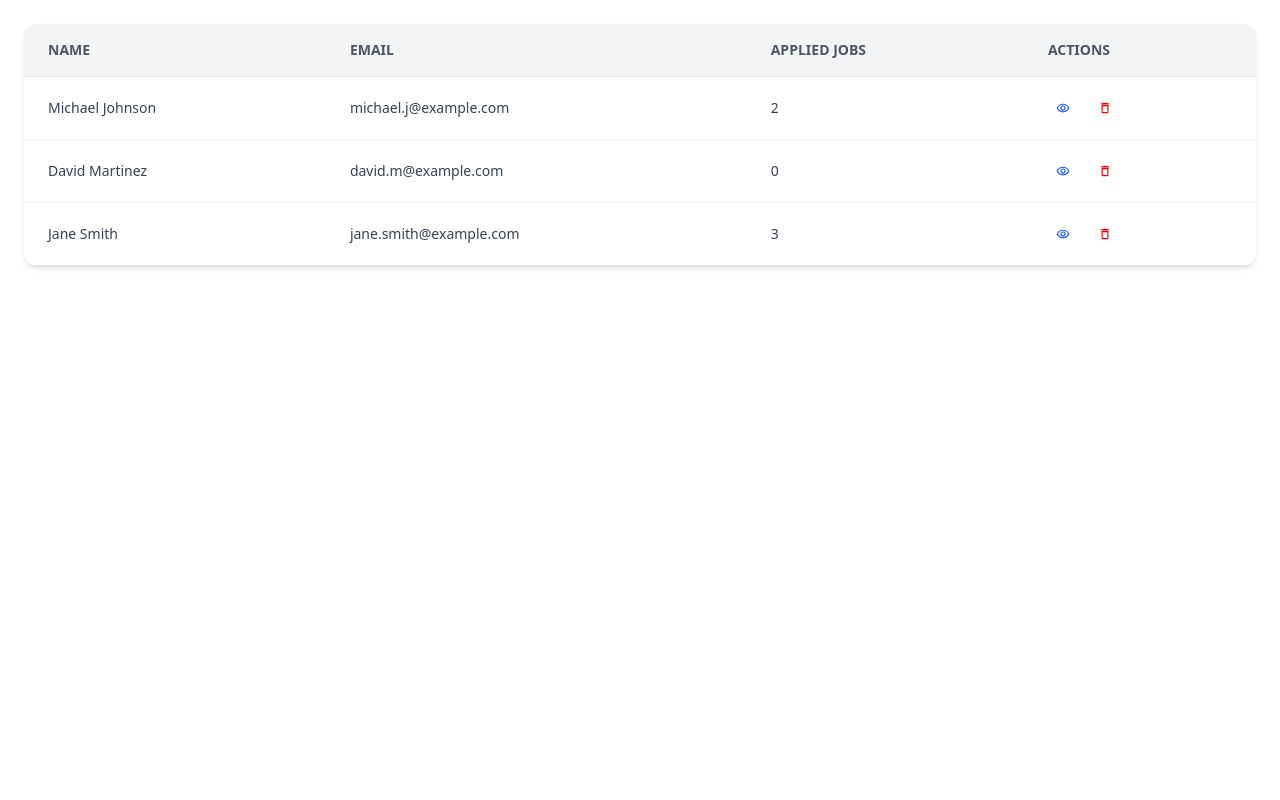
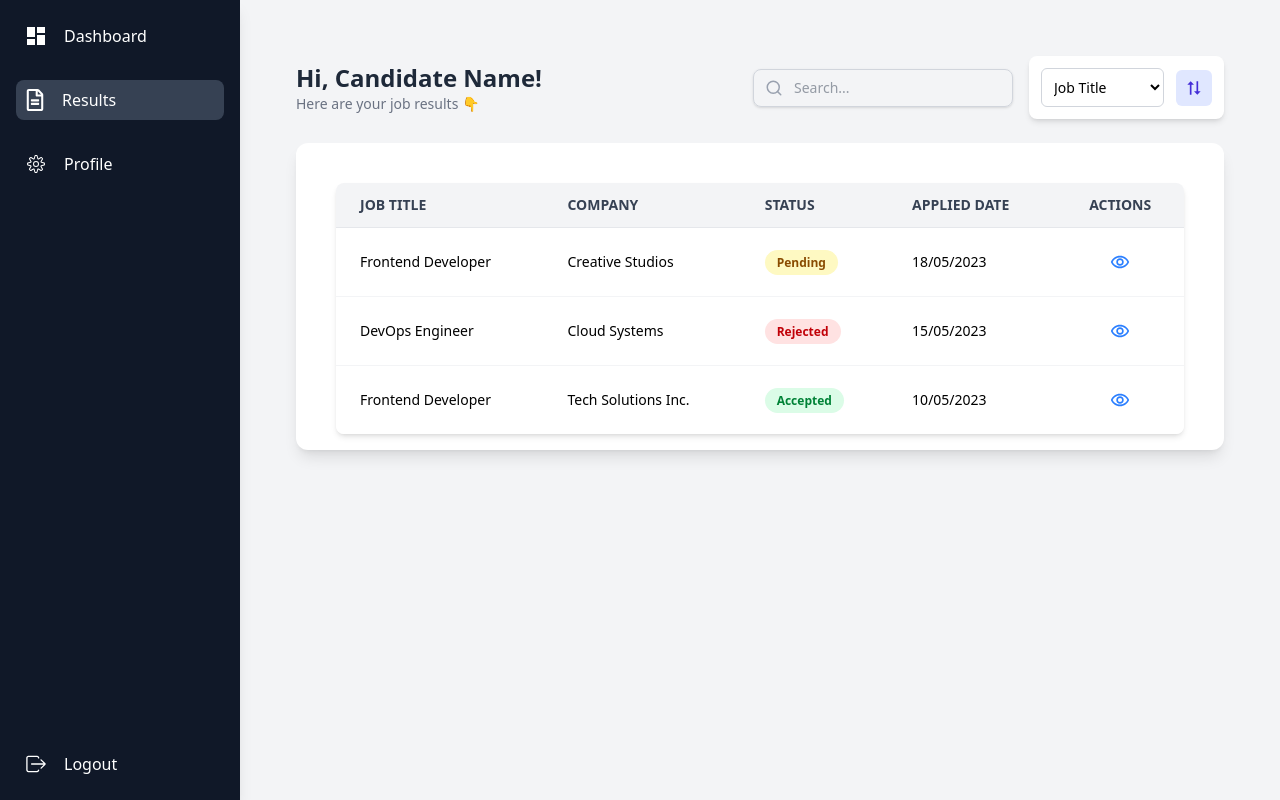
Before and after one commit to Ahmed-Silat/FYP, a React (Vite) app in the folder fyp-frontend/: page /candidate/results in a window 1280 px wide. Built offline with nearby package versions, Linux system fonts and the light colour scheme; no server answers.

Commit message:
candidate dashboard results and profile pages UI setup

```diff
--- a/fyp-frontend/package.json
+++ b/fyp-frontend/package.json
@@ -15,7 +15,8 @@
     "react": "^19.1.0",
     "react-dom": "^19.1.0",
     "react-icons": "^5.5.0",
-    "react-router": "^7.6.0"
+    "react-router": "^7.6.0",
+    "react-router-dom": "^7.6.0"
   },
   "devDependencies": {
     "@eslint/js": "^9.25.0",
--- a/fyp-frontend/src/App.jsx
+++ b/fyp-frontend/src/App.jsx
@@ -1,7 +1,7 @@
 import { useState } from "react";
 import "./App.css";
 import Login from "./pages/login-signup/Login";
-import { BrowserRouter, Route, Routes } from "react-router";
+import { BrowserRouter as Router, Route, Routes } from "react-router";
 import Signup from "./pages/login-signup/Signup";
 import CandidateDashboard from "./pages/candidate/CandidateDashboard";
 import Sidebar from "./Components/Sidebar";
@@ -13,6 +13,8 @@ import Profile from "./pages/user-profile/Profile";
 import HrResponsesTable from "./Components/HrResponsesTable";
 import AdminHrManagement from "./Components/AdminHrManagement";
 import AdminCandidateManagement from "./Components/AdminCandidateManagement";
+import CandidateLayout from "./Components/CandidateLayout";
+import Results from "./pages/candidate/Results";
 function App() {
   return (
     <>
@@ -31,7 +33,18 @@ function App() {
       {/* <Profile /> */}
       {/* <HrResponsesTable /> */}
       {/* <AdminHrManagement /> */}
-      <AdminCandidateManagement />
+      {/* <AdminCandidateManagement /> */}
+      {/* <CandidateDashboard /> */}
+      <Router>
+        <Routes>
+          {/* Candidate Layout Route */}
+          <Route path="/candidate" element={<CandidateLayout />}>
+            <Route path="dashboard" element={<CandidateDashboard />} />
+            <Route path="profile" element={<Profile />} />
+            <Route path="results" element={<Results />} />
+          </Route>
+        </Routes>
+      </Router>
     </>
   );
 }
--- /dev/null
+++ b/fyp-frontend/src/Components/CandidateLayout.jsx
@@ -0,0 +1,17 @@
+// src/Layouts/CandidateLayout.jsx
+import React from "react";
+import Sidebar from "./Sidebar";
+import { Outlet } from "react-router-dom";
+
+const CandidateLayout = () => {
+  return (
+    <div className="flex h-screen bg-gray-100">
+      <Sidebar />
+      <main className="flex-1 overflow-y-auto p-6">
+        <Outlet />
+      </main>
+    </div>
+  );
+};
+
+export default CandidateLayout;
--- a/fyp-frontend/src/Components/Sidebar.jsx
+++ b/fyp-frontend/src/Components/Sidebar.jsx
@@ -1,31 +1,34 @@
 import React from "react";
+import { NavLink } from "react-router-dom";
 import { MdDashboard } from "react-icons/md";
 import { FaRegFileAlt } from "react-icons/fa";
 import { CiSettings } from "react-icons/ci";
 import { IoIosLogOut } from "react-icons/io";
 
 const Sidebar = () => {
+  const linkClasses = ({ isActive }) =>
+    `flex items-center gap-4 p-2 rounded-lg transition-all cursor-pointer ${
+      isActive ? "bg-gray-700" : "hover:bg-gray-700"
+    }`;
+
   return (
     <div className="flex flex-col justify-between items-center bg-gray-900 text-white h-screen w-20 md:w-60 p-4 shadow-lg">
       {/* Top section with menu items */}
       <div className="flex flex-col gap-6 w-full">
-        {/* Dashboard */}
-        <div className="flex items-center gap-4 p-2 rounded-lg hover:bg-gray-700 cursor-pointer transition-all">
+        <NavLink to="/candidate/dashboard" className={linkClasses}>
           <MdDashboard size={24} />
           <span className="hidden md:inline">Dashboard</span>
-        </div>
+        </NavLink>
 
-        {/* Results */}
-        <div className="flex items-center gap-4 p-2 rounded-lg hover:bg-gray-700 cursor-pointer transition-all">
+        <NavLink to="/candidate/results" className={linkClasses}>
           <FaRegFileAlt size={22} />
           <span className="hidden md:inline">Results</span>
-        </div>
+        </NavLink>
 
-        {/* Profile */}
-        <div className="flex items-center gap-4 p-2 rounded-lg hover:bg-gray-700 cursor-pointer transition-all">
+        <NavLink to="/candidate/profile" className={linkClasses}>
           <CiSettings size={24} />
           <span className="hidden md:inline">Profile</span>
-        </div>
+        </NavLink>
       </div>
 
       {/* Bottom logout button */}
--- /dev/null
+++ b/fyp-frontend/src/Components/TableSort.jsx
@@ -0,0 +1,30 @@
+import React from "react";
+import { BiSortAlt2 } from "react-icons/bi";
+
+const TableSort = () => {
+  return (
+    <div className="flex items-center gap-3 p-3 bg-white rounded-lg shadow-md w-fit">
+      {/* Dropdown */}
+      <select
+        name="actions"
+        id="tableSort"
+        className="p-2 rounded-md border border-gray-300 text-sm focus:outline-none focus:ring-2 focus:ring-indigo-500"
+      >
+        <option value="jobTitle">Job Title</option>
+        <option value="company">Company</option>
+        <option value="status">Status</option>
+        <option value="date">Applied Date</option>
+      </select>
+
+      {/* Sort Button */}
+      <button
+        className="p-2 bg-indigo-100 text-indigo-700 rounded-md hover:bg-indigo-200 transition"
+        title="Toggle Sort Order"
+      >
+        <BiSortAlt2 size={20} />
+      </button>
+    </div>
+  );
+};
+
+export default TableSort;
--- a/fyp-frontend/src/pages/candidate/CandidateDashboard.jsx
+++ b/fyp-frontend/src/pages/candidate/CandidateDashboard.jsx
@@ -1,7 +1,39 @@
 import React from "react";
+import Sidebar from "../../Components/Sidebar";
+import CandidateJobCards from "../../Components/CandidateJobCards";
+import Searchbar from "../../Components/Searchbar";
+import SortBy from "../../Components/SortBy";
 
 const CandidateDashboard = () => {
-  return <div>CandidateDashboard</div>;
+  return (
+    <div className="flex min-h-screen bg-gray-50">
+      {/* Main content */}
+      <div className="flex-1 p-6">
+        {/* Header */}
+        <div className="mb-6">
+          <h2 className="text-2xl font-semibold text-gray-800">
+            Hi, Candidate Name!
+          </h2>
+          <p className="text-gray-500 text-sm mt-1">Welcome back 👋</p>
+        </div>
+
+        {/* Controls: Search & Sort */}
+        <div className="flex flex-col md:flex-row md:items-center md:justify-between gap-4 mb-6">
+          <div className="flex-1">
+            <Searchbar />
+          </div>
+          <div>
+            <SortBy />
+          </div>
+        </div>
+
+        {/* Job Cards */}
+        <div>
+          <CandidateJobCards />
+        </div>
+      </div>
+    </div>
+  );
 };
 
 export default CandidateDashboard;
--- a/fyp-frontend/src/pages/candidate/Results.jsx
+++ b/fyp-frontend/src/pages/candidate/Results.jsx
@@ -1,7 +1,34 @@
 import React from "react";
+import Searchbar from "../../Components/Searchbar";
+import CandidateResultsTable from "../../Components/CandidateResultsTable";
+import TableSort from "../../Components/TableSort";
 
 const Results = () => {
-  return <div>Results</div>;
+  return (
+    <div className="p-4 md:p-6 lg:p-8 w-full min-h-screen bg-gray-100">
+      {/* Header and Controls */}
+      <div className="flex flex-col md:flex-row md:items-center md:justify-between gap-4 mb-6">
+        {/* Greeting */}
+        <div>
+          <h2 className="text-2xl font-semibold text-gray-800">
+            Hi, Candidate Name!
+          </h2>
+          <p className="text-sm text-gray-500">Here are your job results 👇</p>
+        </div>
+
+        {/* Search + Sort controls */}
+        <div className="flex flex-col sm:flex-row items-start sm:items-center gap-4">
+          <Searchbar />
+          <TableSort />
+        </div>
+      </div>
+
+      {/* Table Section */}
+      <div className="bg-white rounded-xl shadow-lg p-4">
+        <CandidateResultsTable />
+      </div>
+    </div>
+  );
 };
 
 export default Results;
```
Also changed, not shown: 1 other file (tests, documents, lock files or other folders).
